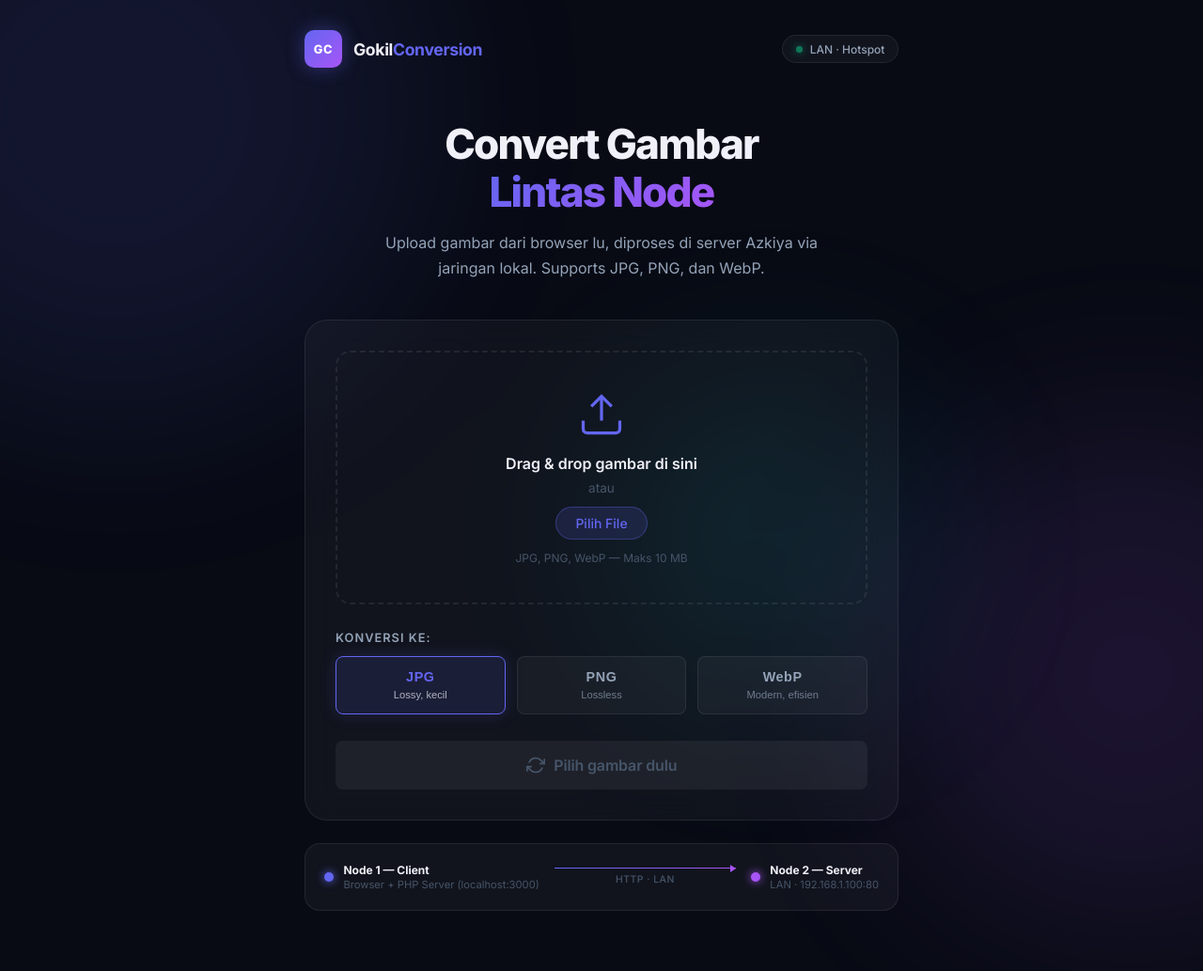
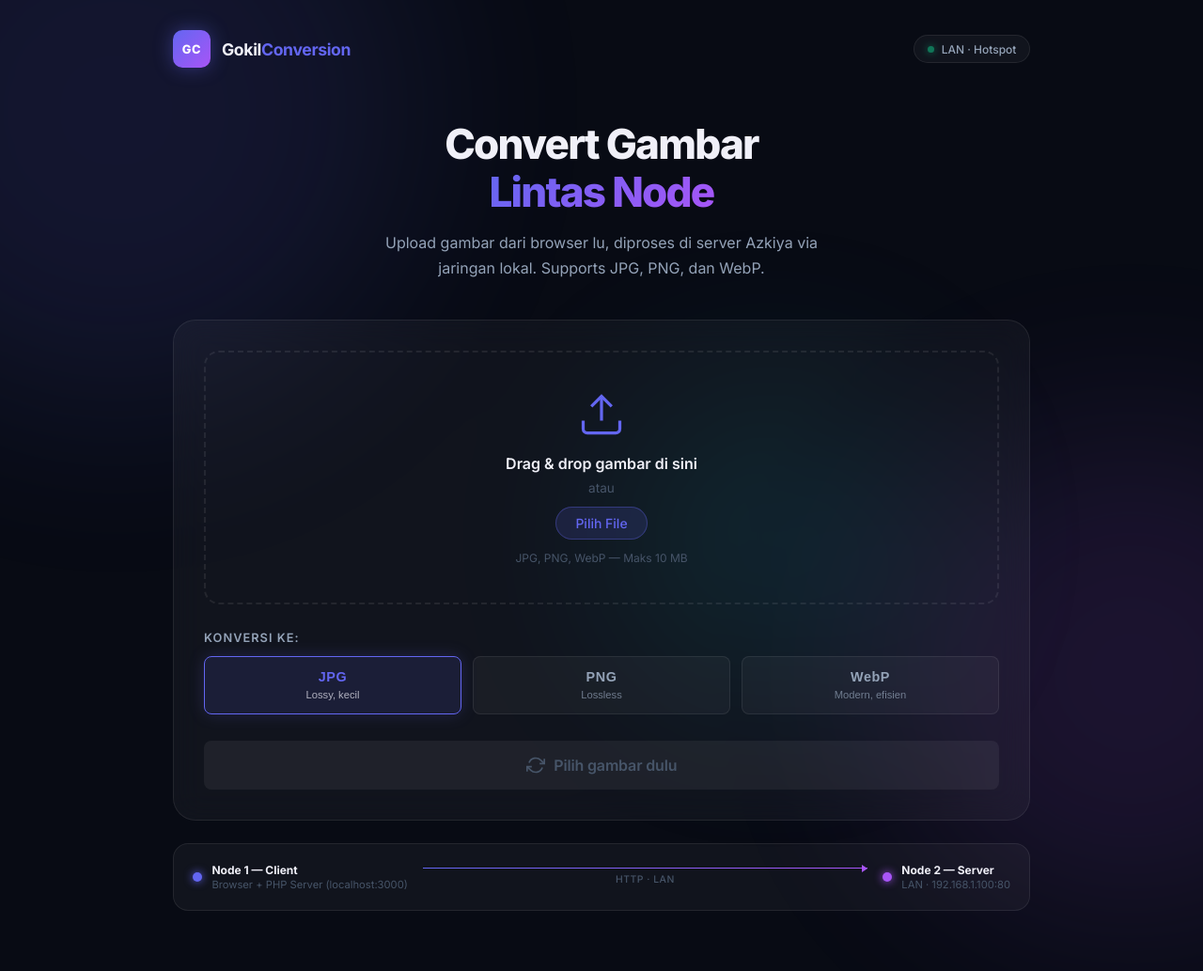
Before and after one commit to Kiya123/Gokil-Conversion, a PHP site: page / in a window 1280 px wide. Shown: the whole page at 94% size. Run offline with PHP 8.4, Linux system fonts and the light colour scheme.

Commit message:
style: perlebar max-width layout dari 680px ke 960px biar kontens lebih lega

```diff
--- a/client/assets/css/base.css
+++ b/client/assets/css/base.css
@@ -46,7 +46,7 @@ body {
 .app-wrapper {
   position: relative;
   z-index: 1;
-  max-width: 680px;
+  max-width: 960px;
   margin: 0 auto;
   padding: 2rem 1.5rem 4rem;
 }
```
